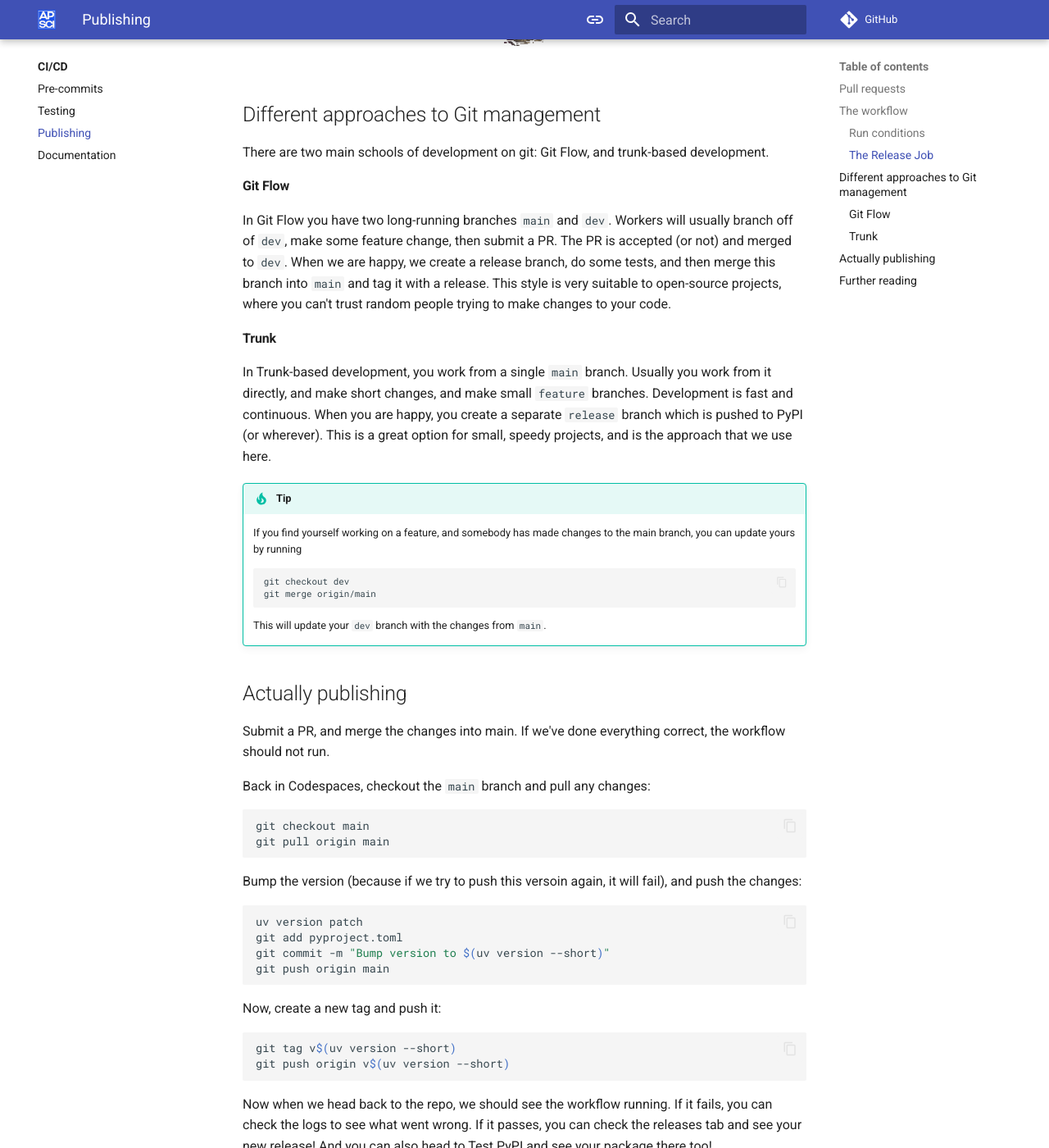
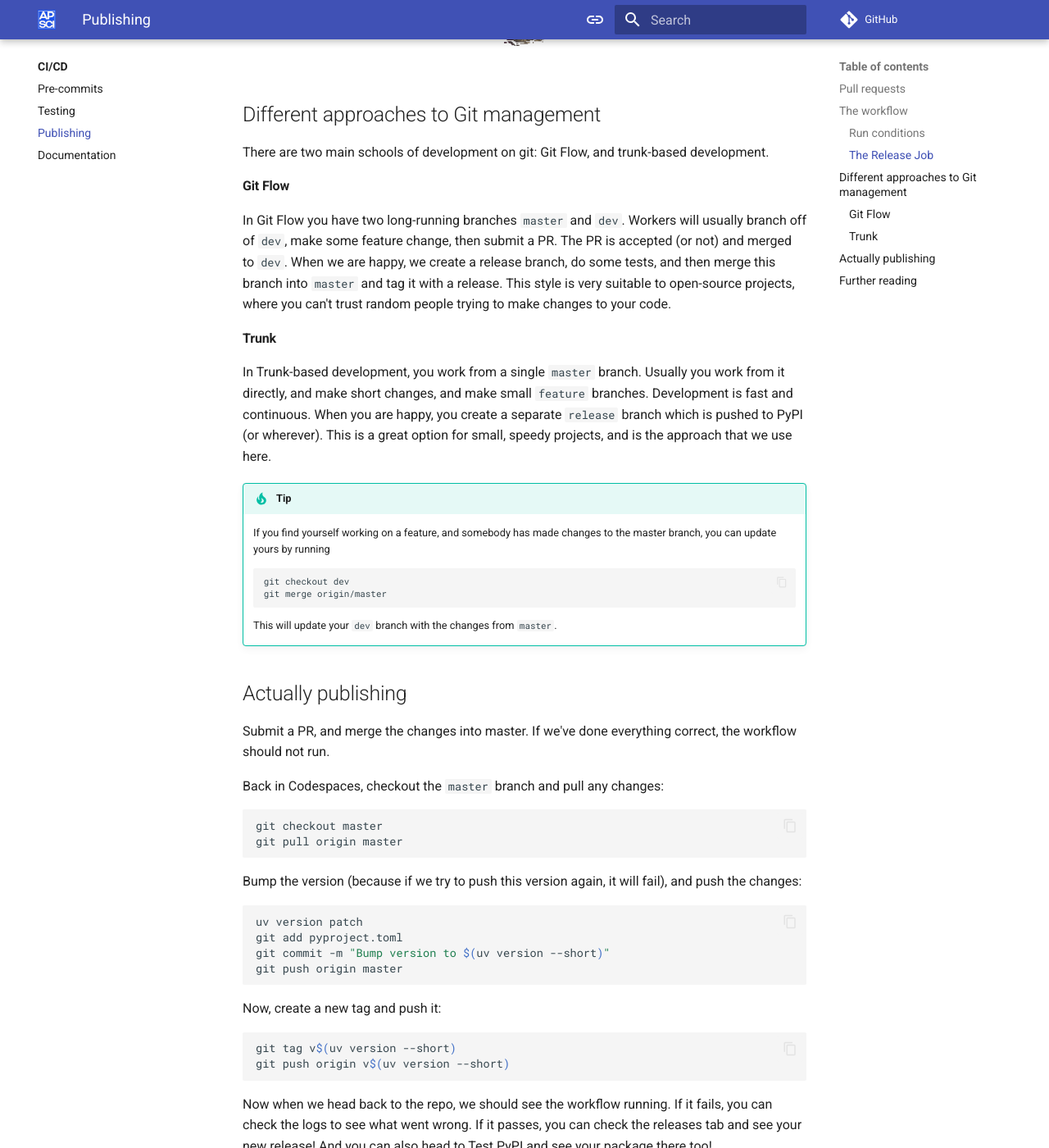
Before and after one commit to acceleratescience/packaging-publishing, an MkDocs documentation site: the page built from docs/CICD/publishing.md, in a window 1280 px wide and 1400 px high, scrolled down 5414 px. Shown: the whole window at 82% size. Built offline with MkDocs 1.6.1 and Material for MkDocs 9.7.7, drawn with Linux system fonts in a browser that asks for light colours; comment, search, counter and statistics services are not loaded; some of the changed text lies outside the part shown.

Commit message:
chore: update main branch to master branch

````diff
--- a/docs/CICD/publishing.md
+++ b/docs/CICD/publishing.md
@@ -1,13 +1,13 @@
 Finally, we will automate the publishing of our package to PyPI and the release of the documentation.
 
 ## Pull requests
-When do we want to publish our package and documentation? We don't want to publish when we push changes to `dev`, because there might be some experimental changes that we've made that could break our package. Instead we should restrict publishing only when there are pushes made to `main`. However, we don't just want to push changes to main directly.
+When do we want to publish our package and documentation? We don't want to publish when we push changes to `dev`, because there might be some experimental changes that we've made that could break our package. Instead we should restrict publishing only when there are pushes made to `master`. However, we don't just want to push changes to `master` directly.
 
 Head over to the repo and submit a pull request. It should look something like this:
 
 ![](../imgs/PR.png)
 
-You should make sure that the `compare` branch is `dev` and the `base` branch is `main`.
+You should make sure that the `compare` branch is `dev` and the `base` branch is `master`.
 
 !!! warning
 
@@ -19,11 +19,11 @@ There are no conflicts so I can merge these branches without any issues. If ther
 
 Notice that there are some checks happening. We want to avoid hitting that Merge pull request button as long as those checks have not passed. We can actually enforce this, but for now we can just manually make sure that the checks have passed.
 
-Now head over to the Code tab and click on the branches. Delete the `dev` branch. We don't need it anymore. When you head back into codespaces, checkout the `main` branch and pull any changes by running these commands:
+Now head over to the Code tab and click on the branches. Delete the `dev` branch. We don't need it anymore. When you head back into codespaces, checkout the `master` branch and pull any changes by running these commands:
 
 ```bash
-git checkout main
-git pull origin main
+git checkout master
+git pull origin master
 ```
 
 We will create a new branch for adding our publishing workflow:
@@ -53,11 +53,11 @@ jobs:
         with:
           fetch-depth: 0
 
-      - name: Verify tag is on main
+      - name: Verify tag is on master
         run: |
-          BRANCH=$(git branch -r --contains ${{ github.ref }} | grep 'main' || true)
+          BRANCH=$(git branch -r --contains ${{ github.ref }} | grep 'master' || true)
           if [ -z "$BRANCH" ]; then
-            echo "Error: Tag must be created on main branch"
+            echo "Error: Tag must be created on master branch"
             exit 1
           fi
 
@@ -115,19 +115,19 @@ As before, we name the workflow. Now though, we have a peculiar `#!yaml tag` con
 The main job here is the `#!yaml release`. We look at some key components
 
 ```yaml
-- name: Verify tag is on main
+- name: Verify tag is on master
   run: |
     # Get the branch containing this tag
-    BRANCH=$(git branch -r --contains ${{ github.ref }} | grep 'main' || true)
+    BRANCH=$(git branch -r --contains ${{ github.ref }} | grep 'master' || true)
 
-    # Check if the tag is on main
+    # Check if the tag is on master
     if [ -z "$BRANCH" ]; then
-      echo "Error: Tag must be created on main branch"
+      echo "Error: Tag must be created on master branch"
       exit 1
     fi
 ```
 
-This does exactly what you think it does! It checks if the tag is on the `main` branch. If it is not, it will throw an error and the workflow will stop.
+This does exactly what you think it does! It checks if the tag is on the `master` branch. If it is not, it will throw an error and the workflow will stop.
 
 The next interesting part is
 ```yaml
@@ -173,37 +173,37 @@ The final section builds the package and releases it to GitHub and to Test PyPI.
 There are two main schools of development on git: Git Flow, and trunk-based development.
 
 #### Git Flow
-In Git Flow you have two long-running branches `main` and `dev`. Workers will usually branch off of `dev`, make some feature change, then submit a PR. The PR is accepted (or not) and merged to `dev`. When we are happy, we create a release branch, do some tests, and then merge this branch into `main` and tag it with a release. This style is very suitable to open-source projects, where you can't trust random people trying to make changes to your code.
+In Git Flow you have two long-running branches `master` and `dev`. Workers will usually branch off of `dev`, make some feature change, then submit a PR. The PR is accepted (or not) and merged to `dev`. When we are happy, we create a release branch, do some tests, and then merge this branch into `master` and tag it with a release. This style is very suitable to open-source projects, where you can't trust random people trying to make changes to your code.
 
 #### Trunk
-In Trunk-based development, you work from a single `main` branch. Usually you work from it directly, and make short changes, and make small `feature` branches. Development is fast and continuous. When you are happy, you create a separate `release` branch which is pushed to PyPI (or wherever). This is a great option for small, speedy projects, and is the approach that we use here.
+In Trunk-based development, you work from a single `master` branch. Usually you work from it directly, and make short changes, and make small `feature` branches. Development is fast and continuous. When you are happy, you create a separate `release` branch which is pushed to PyPI (or wherever). This is a great option for small, speedy projects, and is the approach that we use here.
 
 !!! tip
 
-    If you find yourself working on a feature, and somebody has made changes to the main branch, you can update yours by running
+    If you find yourself working on a feature, and somebody has made changes to the master branch, you can update yours by running
     ```bash
     git checkout dev
-    git merge origin/main
+    git merge origin/master
     ```
-    This will update your `dev` branch with the changes from `main`.
+    This will update your `dev` branch with the changes from `master`.
 
 ## Actually publishing
-Submit a PR, and merge the changes into main. If we've done everything correct, the workflow should not run.
+Submit a PR, and merge the changes into master. If we've done everything correct, the workflow should not run.
 
-Back in Codespaces, checkout the `main` branch and pull any changes:
+Back in Codespaces, checkout the `master` branch and pull any changes:
 
 ```bash
-git checkout main
-git pull origin main
+git checkout master
+git pull origin master
 ```
 
-Bump the version (because if we try to push this versoin again, it will fail), and push the changes:
+Bump the version (because if we try to push this version again, it will fail), and push the changes:
 
 ```bash
 uv version patch
 git add pyproject.toml
 git commit -m "Bump version to $(uv version --short)"
-git push origin main
+git push origin master
 ```
 
 Now, create a new tag and push it:
````
Also changed, not shown: docs/CICD/documentation.md (+8 -8 lines), docs/CICD/testing.md (+3 -3 lines), docs/UV/CLI.md (+2 -2 lines), docs/publishing_docs/publishing.md (+0 -7 lines).
